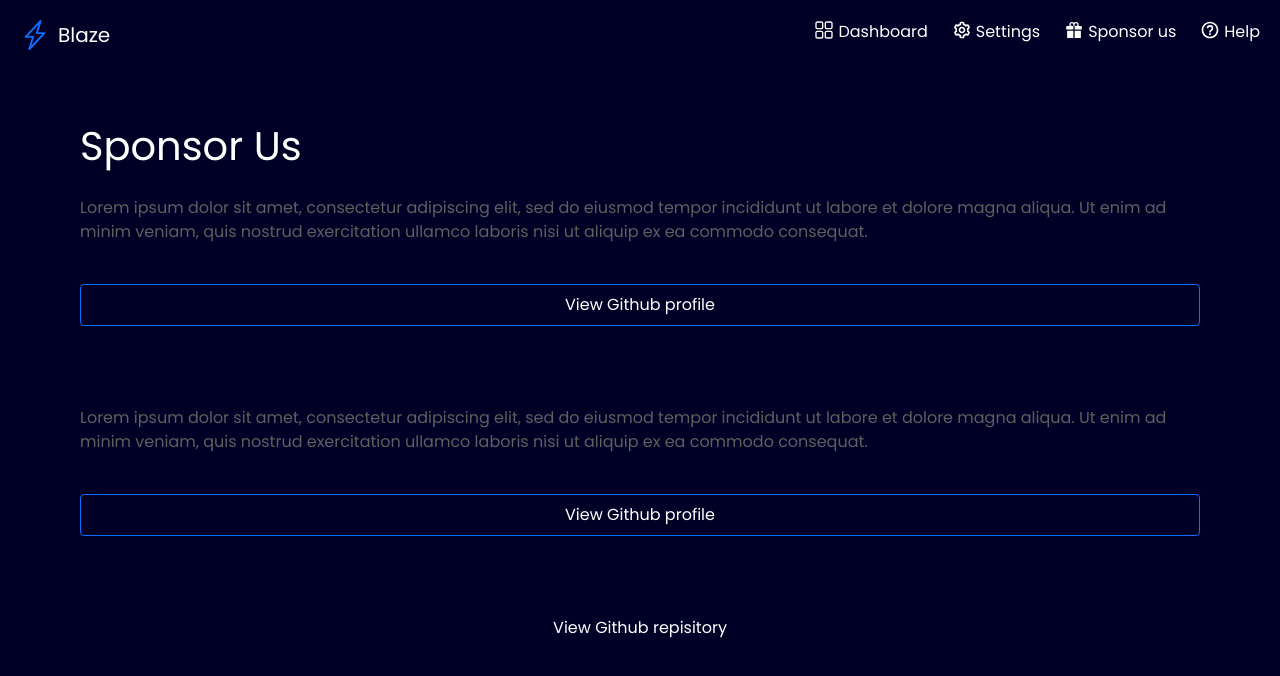
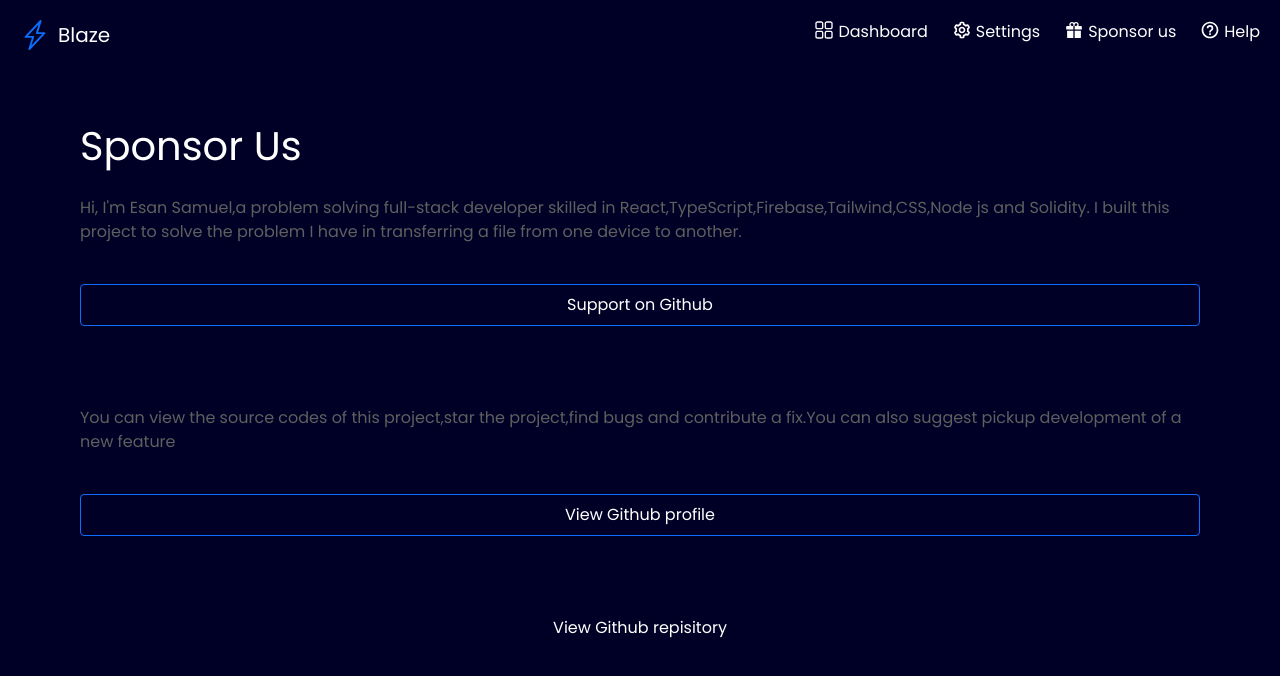
Before and after one commit to EsanSamuel/Blaze-file-transfer, a React (Vite) app: page /sponsor in a window 1280 px wide. Shown: the top 676 px of the page. Built offline with nearby package versions, Linux system fonts and the light colour scheme.

Commit message:
Update Sponsor.jsx

```diff
--- a/src/Pages/Sponsor.jsx
+++ b/src/Pages/Sponsor.jsx
@@ -12,18 +12,15 @@ const Sponsor = () => {
             <div className='sm:p-20 p-5 sm:mt-[10%] mt-[130px] absolute w-full'>
                 <h1 className='text-white sm:text-[40px] text-[30px] py-5 mt-[-10%] bg-none'
                 >Sponsor Us</h1>
-                <h1 className='text-[#5f5f5f]'>Lorem ipsum dolor sit amet, consectetur adipiscing elit, sed do eiusmod
-                    tempor incididunt ut labore et dolore magna aliqua.
-                    Ut enim ad minim veniam, quis nostrud exercitation ullamco laboris nisi ut aliquip ex ea commodo consequat.</h1>
+                <h1 className='text-[#5f5f5f]'>Hi, I'm Esan Samuel,a problem solving full-stack developer skilled in React,TypeScript,Firebase,Tailwind,CSS,Node js and Solidity. I built this project to solve the problem I have in transferring a file from one device to another.
+</h1>
                 <Button
                     styles='w-full mt-10 hover:bg-[#0d6efd] p-2 rounded hover:bg-transparent border border-[#0d6efd]'
-                    title='View Github profile'
+                    title='Support on Github'
                 />
 
 
-                <h1 className='mt-20 text-[#5f5f5f]'>Lorem ipsum dolor sit amet, consectetur adipiscing elit, sed do eiusmod
-                    tempor incididunt ut labore et dolore magna aliqua.
-                    Ut enim ad minim veniam, quis nostrud exercitation ullamco laboris nisi ut aliquip ex ea commodo consequat.</h1>
+                <h1 className='mt-20 text-[#5f5f5f]'>You can view the source codes of this project,star the project,find bugs and contribute a fix.You can also suggest pickup development of a new feature</h1>
                 <Button
                     styles='w-full mt-10 hover:bg-[#0d6efd] p-2 rounded hover:bg-transparent border border-[#0d6efd]'
                     title='View Github profile'
```
